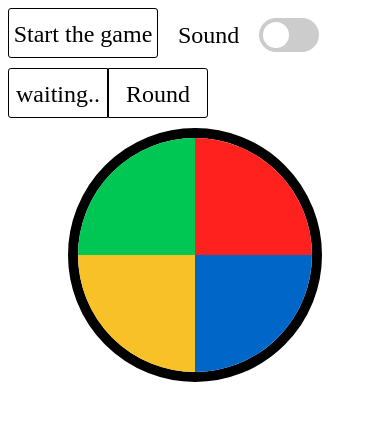
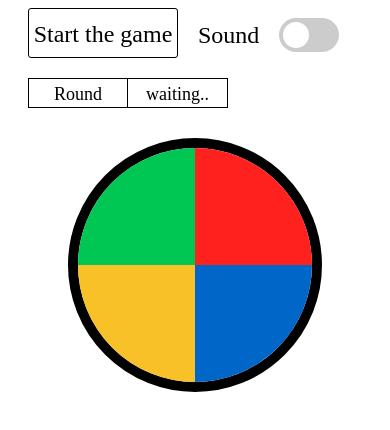
Before and after one commit to mabiesen/simon_sez_js, a plain HTML site: page index.html in a window 390 px wide. Drawn offline with nearby package versions, Linux system fonts and the light colour scheme.

Commit message:
more css

```diff
--- a/index.css
+++ b/index.css
@@ -74,26 +74,23 @@
 
 #round-label, #round{
   float: right;
-  border: 1px solid black;
-  width: 100px;
-  height: 50px;
+  width: 50%;
+  height: 100%;
   line-height: 50px;
   text-align: center;
   box-sizing: border-box;
 }
 
 #round-label{
-  border-top-right-radius: 3px;
-  border-bottom-right-radius: 3px;
-}
-#round{
-  border-top-left-radius: 3px;
-  border-bottom-left-radius: 3px;
+  border-right: 1px solid black;
 }
 
 #roundwrapper{
   float: right;
+  border: 1px solid black;
   box-sizing: border-box;
+  width: 200px;
+  height: 50px;
 }
 
 /*  slider     */
@@ -169,25 +166,37 @@ input:checked + .slider:before {
 
 @media(min-width: 1417px){
   #circle{
-    width: 40vw;
-    height: 40vw;
+    width: 80vh;
+    height: 80vh;
   }
   .quarter{
-    width: 20vw;
-    height: 20vw;
+    width: 40vh;
+    height: 40vh;
   }
   #startgame{
     margin-left: 100px;
   }
-  #round-label{
+  #roundwrapper{
     margin-right: 100px;
   }
 }
 
 @media(max-width: 567px){
+  #controls-wrapper{
+    max-width: 400px;
+    margin-left: 20px;
+  }
   #roundwrapper{
     float: left;
-    padding-top: 10px;
-    padding-bottom: 10px;
+    margin-top: 20px;
+    height: 30px;
+  }
+  #round, #round-label{
+    font-size: 18px;
+    line-height: 30px;
+    vertical-align: middle;
+  }
+  #circle{
+      margin-top: 70px;
   }
 }
--- a/index.html
+++ b/index.html
@@ -16,8 +16,8 @@
       </label>
     </div>
     <div id="roundwrapper">
+      <div id="round">waiting..</div>
       <div id="round-label">Round</div>
-      <div id="round">waiting..</div>
     </div>
   </div>
   <div class="circle-wrapper">
```
Also changed, not shown: custom-alert.css (added), custom-alert.html (added).
